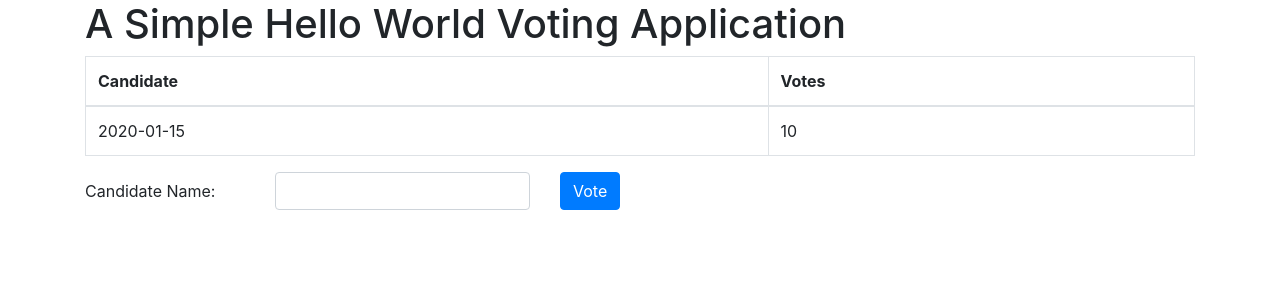
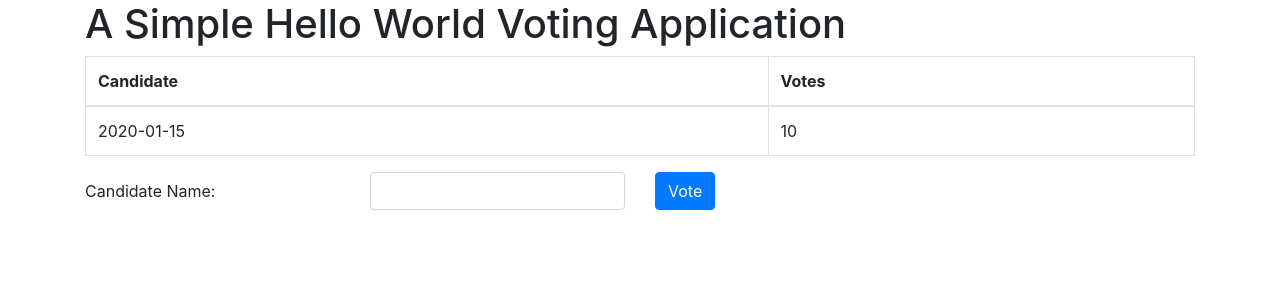
Before and after one commit to adamyala/Your_First_Decentralized_Application_Python, a Flask app: template templates/index.html in a window 1280 px wide. Shown: the top 300 px of the page. Run offline with Flask 2, Linux system fonts and the light colour scheme; the template is opened without the code that fills it: most values are stand-ins (such as "Sample title", 1, 10 or a date in 2020); parts of the project's set-up code (start-up, migrations or seed data) failed here and were passed over; some libraries are stand-ins or nearby versions.

Commit message:
cleanup html spacing and update README gif

```diff
--- a/templates/index.html
+++ b/templates/index.html
@@ -50,11 +50,11 @@
             <div class="col">
                 <form action="." method="post">
                     <div class="form-group row">
-                        <label for="candidateInput" class="col-sm-2 col-form-label">Candidate Name:</label>
-                        <div class="col-sm-3">
+                        <label for="candidateInput" class="col-md-3 col-form-label">Candidate Name:</label>
+                        <div class="col-md-3">
                             <input id="candidateInput" type="text" name="candidate" class="form-control"/>
                         </div>
-                        <div class="col-sm-2">
+                        <div class="col-md-2">
                             <button type="submit" class="btn btn-primary">Vote</button>
                         </div>
                     </div>
```
Also changed, not shown: README.md.
